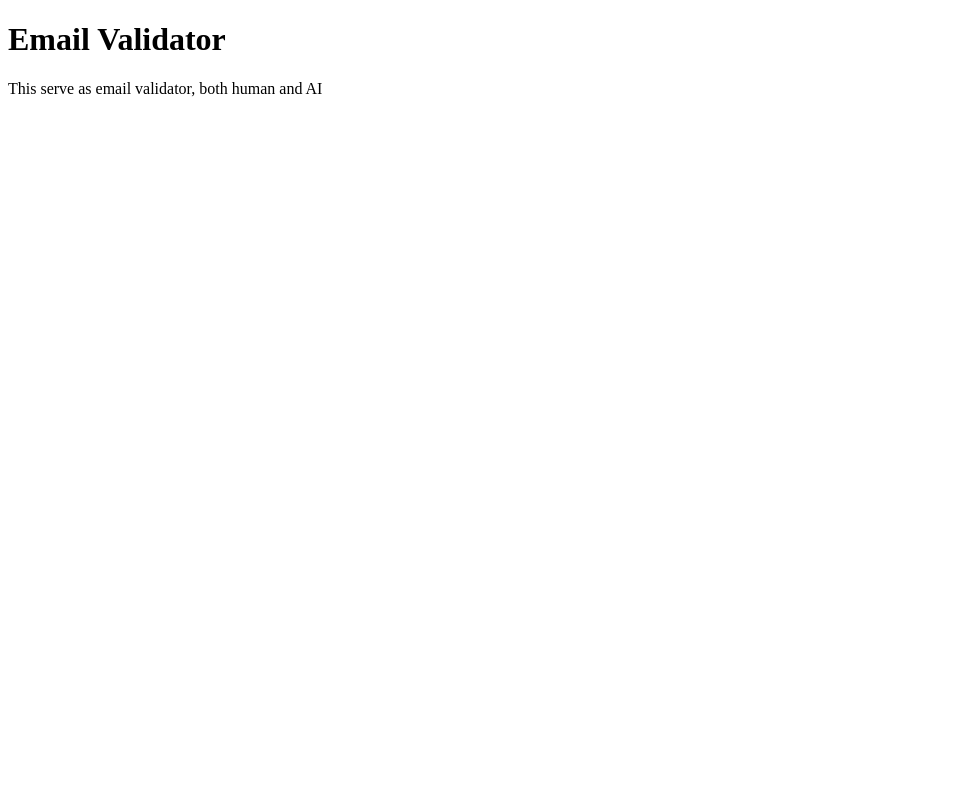
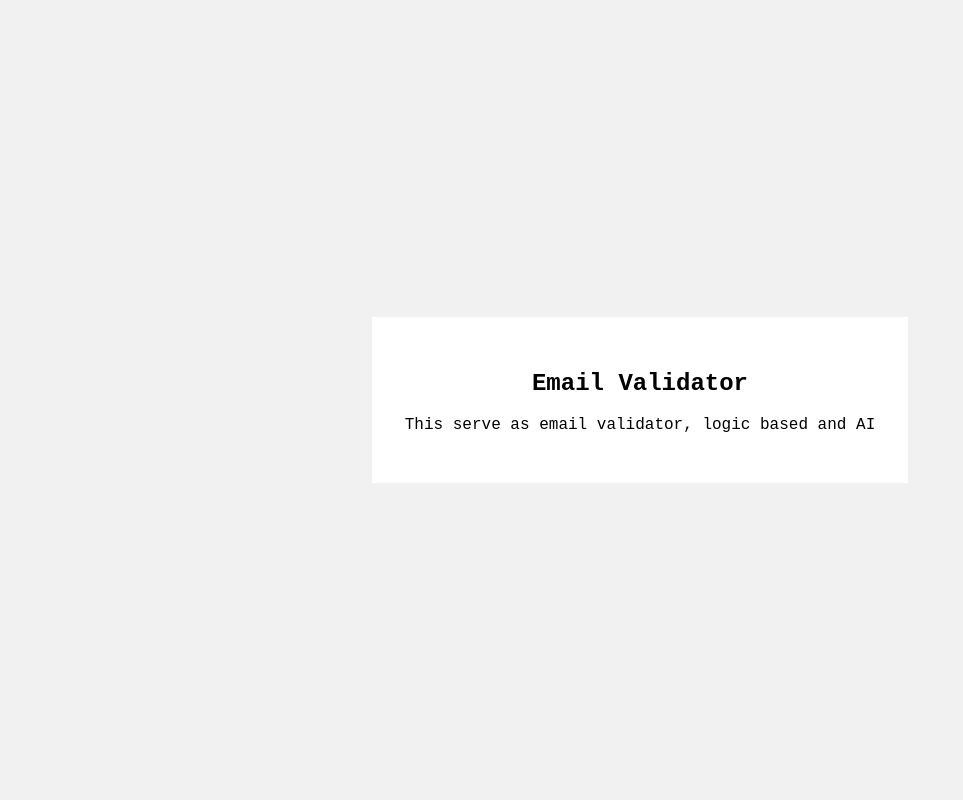
Before and after one commit to Appsbender/email_validator, a Django app: page / in a window 1280 px wide. Shown: the whole page, without its empty margins (0-963 px from the left). Run offline with Django 5.2, Linux system fonts and the light colour scheme.

Commit message:
Quick fixed for UI

```diff
--- a/email_validator/templates/main.html
+++ b/email_validator/templates/main.html
@@ -7,5 +7,5 @@ Email Validator
 
 {% block content %}
   <h1>Email Validator</h1>
-  <p>This serve as email validator, both human and AI</p>
+  <p>This serve as email validator, logic based and AI</p>
 {% endblock %}
--- a/email_validator/templates/master.html
+++ b/email_validator/templates/master.html
@@ -1,15 +1,45 @@
-<!DOCTYPE html>
-<html>
+<!doctype html>
+<html lang="en">
 
 <head>
+    <meta charset="utf-8">
+    <meta name="viewport" content="width=device-width, initial-scale=1">
     <title>{% block title %}{% endblock %}</title>
+
+    <style>
+        html,
+        body {
+            margin: 0;
+            padding: 0;
+            height: 100%;
+            font-family: 'Courier New', Courier, monospace;
+            background: #f1f1f1;
+        }
+
+        .main-wrapper {
+            display: flex;
+            align-items: center;
+            justify-content: center;
+            height: 100vh;
+            text-align: center;
+        }
+        .main-wrapper>section{
+            border: 1px solid #fff;
+            background: #fff;
+            padding: 2rem;
+            margin: .8rem;
+        }
+    </style>
+
 </head>
 
 <body>
-
-    {% block content %}
-    {% endblock %}
-
+    <div class="main-wrapper">
+        <section>
+            {% block content %}
+            {% endblock %}
+        </section>
+    </div>
 </body>
 
 </html>
```
